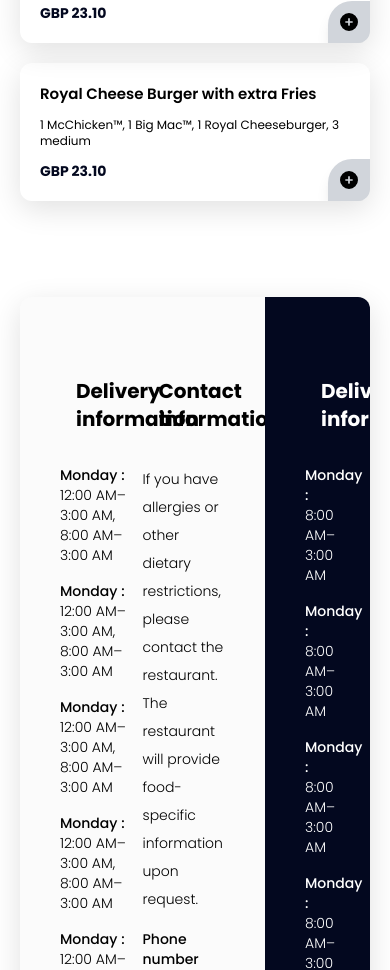
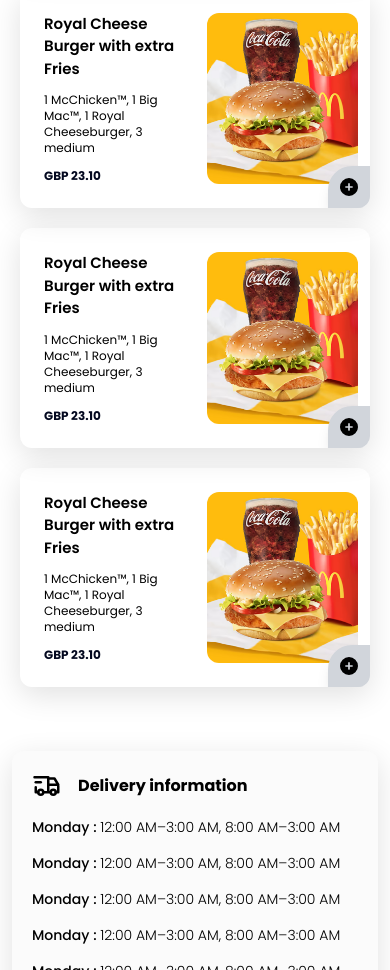
Before and after one commit to siska243/thalia-eats, a Next.js app: page /restaurants in a window 390 px wide. Shown: the part 2352-3322 px from the top of the page. Built offline with nearby package versions, Linux system fonts and the light colour scheme.

Commit message:
responsive suite

```diff
--- a/app/restaurants/[slug]/page.jsx
+++ b/app/restaurants/[slug]/page.jsx
@@ -64,7 +64,7 @@ export default function restaurants() {
       {/* ********************* */}
       <SectionOffers />
       {/* ********************** */}
-      <section className="max-w-[1300px] mx-auto px-3 md:px-5 pb-12">
+      <section className="max-w-[1300px] mx-auto px-3 md:px-5 pb-6 md:pb-12">
         <div className="flex flex-col gap-12">
           <SectionAll />
           <SectionAll />
--- a/components/commons/BeforeFooterContent.jsx
+++ b/components/commons/BeforeFooterContent.jsx
@@ -6,8 +6,8 @@ import SectionPopularResto from "../home/SectionPopularResto";
 
 export default function BeforeFooterContent() {
   return (
-    <section className="py-12">
-      <div className="max-w-[1300px] mx-auto px-5">
+    <section className="py-4 md:py-12">
+      <div className="max-w-[1300px] mx-auto px-3 md:px-5">
         <ContactInfo />
         <Map />
       </div>
--- a/components/commons/ContactInfo.jsx
+++ b/components/commons/ContactInfo.jsx
@@ -4,13 +4,15 @@ import { FaClock } from "react-icons/fa6";
 
 export default function ContactInfo() {
   return (
-    <div className="w-full bg-[#fbfbfb] shadow-[0_8px_30px_rgb(0,0,0,0.12)] flex overflow-hidden rounded-xl">
-      <div className="px-10 py-20 w-[70%] flex">
+    <div className="w-full bg-[#fbfbfb] shadow-[0_8px_30px_rgb(0,0,0,0.12)] flex overflow-hidden rounded-xl md:flex-row flex-col">
+      <div className="px-5 lg:px-8 py-5 md:py-10 xl:py-20  md:w-[70%] flex gap-10 md:gap-5 md:flex-row flex-col">
         {/* left */}
-        <div className="w-1/2 flex-shrink-0">
-          <h6 className="flex gap-4 items-center mb-8">
+        <div className="md:w-1/2 ">
+          <h6 className="flex gap-4 items-center mb-4 md:mb-8">
             <TbTruckDelivery className="text-3xl" />
-            <span className="font-bold text-xl">Delivery information</span>
+            <span className="font-bold text-base lg:text-lg xl:text-xl">
+              Delivery information
+            </span>
           </h6>
           <div className="flex flex-col gap-4">
             <p className="text-sm font-medium">
@@ -64,10 +66,12 @@ export default function ContactInfo() {
           </div>
         </div>
         {/* center */}
-        <div className="w-1/2 flex-shrink-0">
-          <h6 className="flex gap-4 items-center mb-8">
+        <div className="md:w-1/2">
+          <h6 className="flex gap-4 items-center mb-4 md:mb-8">
             <RiPassValidFill className="text-3xl" />
-            <span className="font-bold text-xl">Contact information</span>
+            <span className="font-bold text-base lg:text-lg xl:text-xl">
+              Contact information
+            </span>
           </h6>
           <div className="flex flex-col gap-4">
             <p className="text-sm font-light leading-7">
@@ -84,10 +88,12 @@ export default function ContactInfo() {
         </div>
       </div>
       {/* right */}
-      <div className="w-[30%] bg-secondaryColor px-10 py-20 text-white">
-        <h6 className="flex gap-4 items-center mb-8">
-          <FaClock className="text-3xl" />
-          <span className="font-bold text-xl">Delivery information</span>
+      <div className="md:w-[30%] bg-secondaryColor px-5 lg:px-8 py-5 md:py-10 xl:py-20 text-white">
+        <h6 className="flex gap-4 items-center mb-4 md:mb-8">
+          <FaClock className="text-3xl " />
+          <span className="font-bold text-base lg:text-lg xl:text-xl">
+            Delivery information
+          </span>
         </h6>
         <div className="flex flex-col gap-4">
           <p className="text-sm font-medium">
--- a/components/commons/Reviews.jsx
+++ b/components/commons/Reviews.jsx
@@ -60,11 +60,21 @@ export default function Reviews() {
         {/* Slider */}
         <Swiper
           modules={[Navigation, Pagination]} // Modules de navigation et pagination
-          spaceBetween={20} // Espace entre les slides
-          slidesPerView={3} // Nombre de slides visibles
+          spaceBetween={10} // Espace entre les slides
+          slidesPerView={1} // Nombre de slides visibles
           navigation={{
             prevEl: ".button-prev",
             nextEl: ".button-next",
+          }}
+          breakpoints={{
+            640: {
+              slidesPerView: 2, // 2 slides visibles sur les écrans moyens
+              spaceBetween: 20,
+            },
+            1024: {
+              slidesPerView: 3, // 3 slides visibles sur les écrans larges
+              spaceBetween: 30,
+            },
           }}
           pagination={{ clickable: true }} // Pagination cliquable
         >
--- a/components/restaurants/CardAll.jsx
+++ b/components/restaurants/CardAll.jsx
@@ -4,17 +4,19 @@ import { FaCirclePlus } from "react-icons/fa6";
 
 export default function CardAll({ imageSrc, title, other, content }) {
   return (
-    <div className="relative w-full overflow-hidden rounded-xl shadow-[0_8px_30px_rgb(0,0,0,0.12)] flex p-5 gap-3">
-      <div className="w-full sm:w-1/2 flex-shrink-0">
+    <div className="relative w-full overflow-hidden rounded-xl shadow-[0_8px_30px_rgb(0,0,0,0.12)] flex py-6 px-6 md:py-8 md:px-8 gap-3">
+      <div className="w-1/2 flex-shrink-0">
         <h3 className="text-black font-semibold text-[15px] lg:text-base mb-3">
           {title}
         </h3>
         <p className="text-black font-normal text-xs md:text-sm mb-3">
           {content}
         </p>
-        <p className="text-secondaryColor font-bold text-sm">{other}</p>
+        <p className="text-secondaryColor font-bold text-xs sm:text-sm">
+          {other}
+        </p>
       </div>
-      <div className="w-1/3 sm:w-1/2 h-full flex-shrink-0 hidden sm:block">
+      <div className="w-1/2 h-full flex-shrink-0">
         <Image
           src={cocaImg}
           className="h-full w-full object-cover rounded-xl"
```
